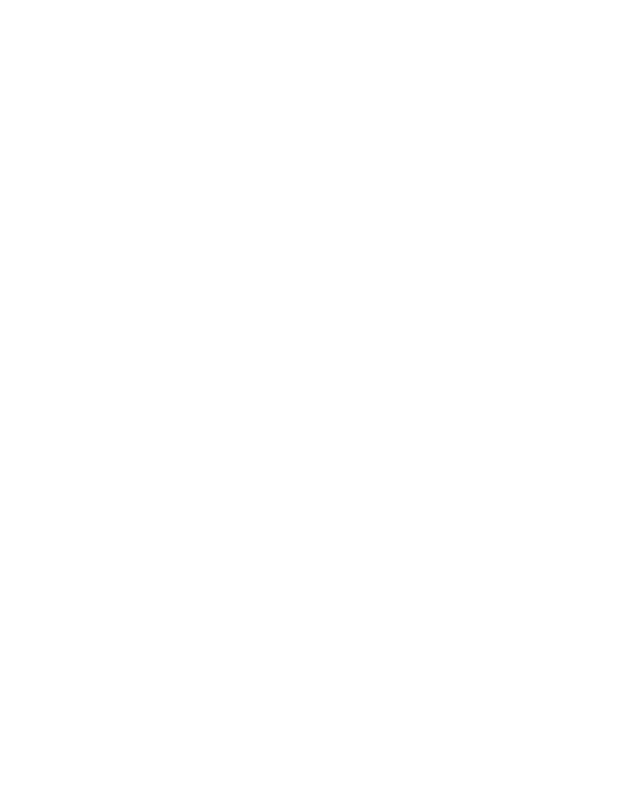
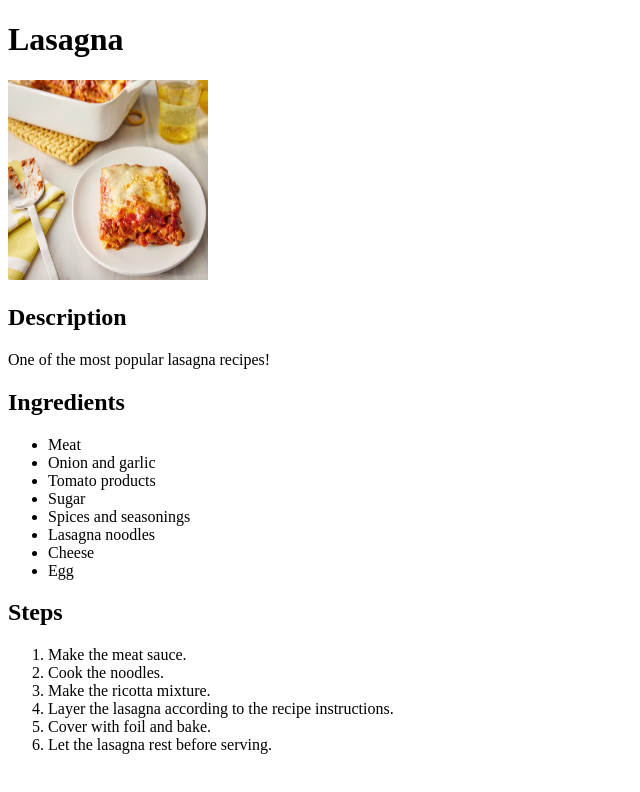
Before and after one commit to Shyyguy91/odin-recipes, a plain HTML site: page recipes/lasagna.html in a window 1280 px wide. Shown: the whole page, without its empty margins (0-640 px from the left). Drawn offline with Linux system fonts and the light colour scheme.

Commit message:
Changed code so that links to other pages work

```diff
--- a/recipes/lasagna.html
+++ b/recipes/lasagna.html
@@ -0,0 +1,34 @@
+<!DOCTYPE html>
+<html lang="en">
+<head>
+    <meta charset="UTF-8">
+    <meta name="viewport" content="width=device-width, initial-scale=1.0">
+    <title>Lasagna Recipe</title>
+</head>
+<body>
+    <h1>Lasagna</h1>
+    <img src="/images/lasagna.jpg" width="200" height="200" alt="Lasagna">
+    <h2>Description</h2>
+    <p>One of the most popular lasagna recipes!</p>
+    <h2>Ingredients</h2>
+    <ul>
+        <li>Meat</li>
+        <li>Onion and garlic</li>
+        <li>Tomato products</li>
+        <li>Sugar</li>
+        <li>Spices and seasonings</li>
+        <li>Lasagna noodles</li>
+        <li>Cheese</li>
+        <li>Egg</li>
+    </ul>
+    <h2>Steps</h2>
+    <ol>
+        <li>Make the meat sauce.</li>
+        <li>Cook the noodles.</li>
+        <li>Make the ricotta mixture.</li>
+        <li>Layer the lasagna according to the recipe instructions.</li>
+        <li>Cover with foil and bake.</li>
+        <li>Let the lasagna rest before serving.</li>
+    </ol>
+</body>
+</html>
```
Also changed, not shown: index.html (+3 -3 lines).
